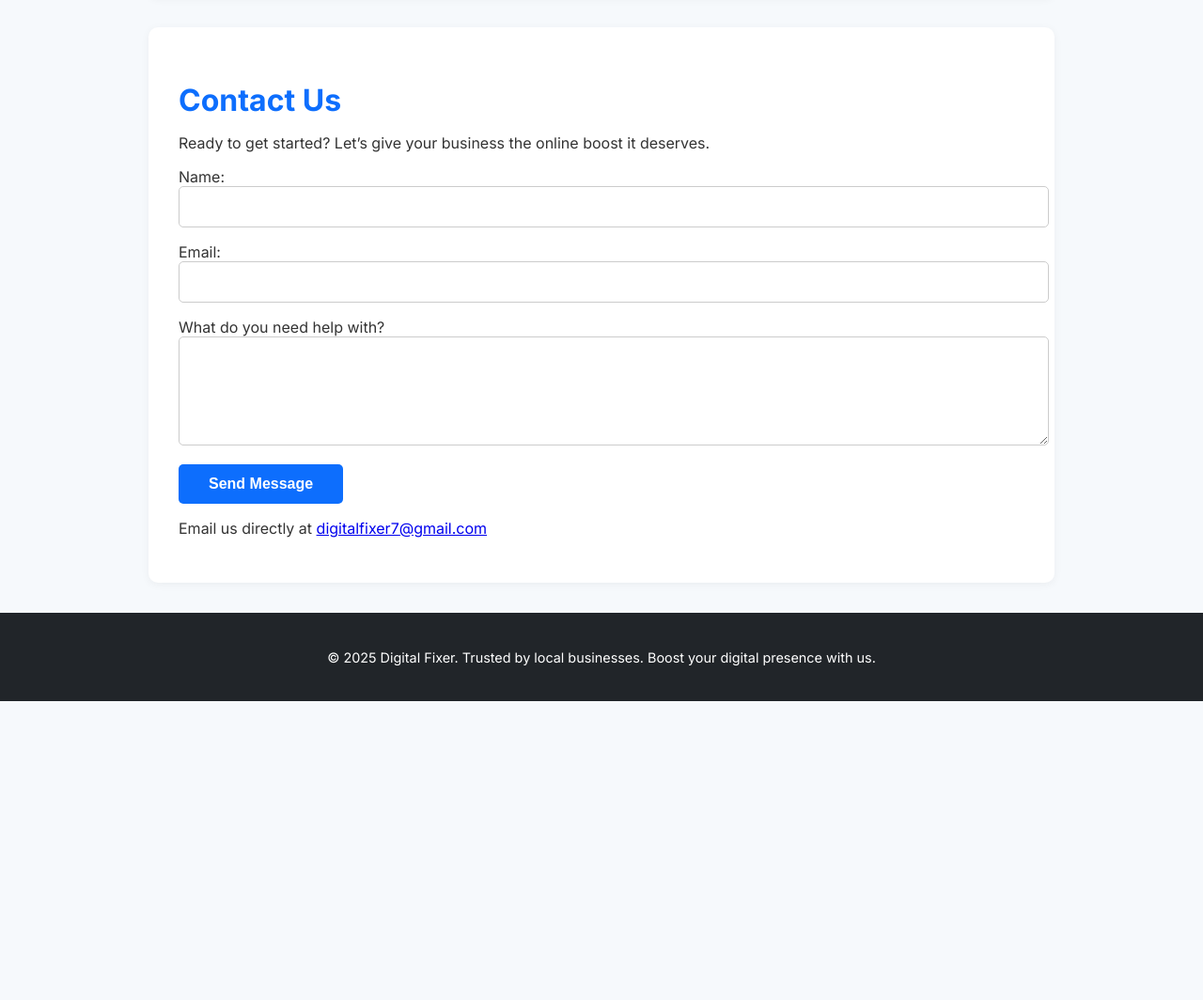
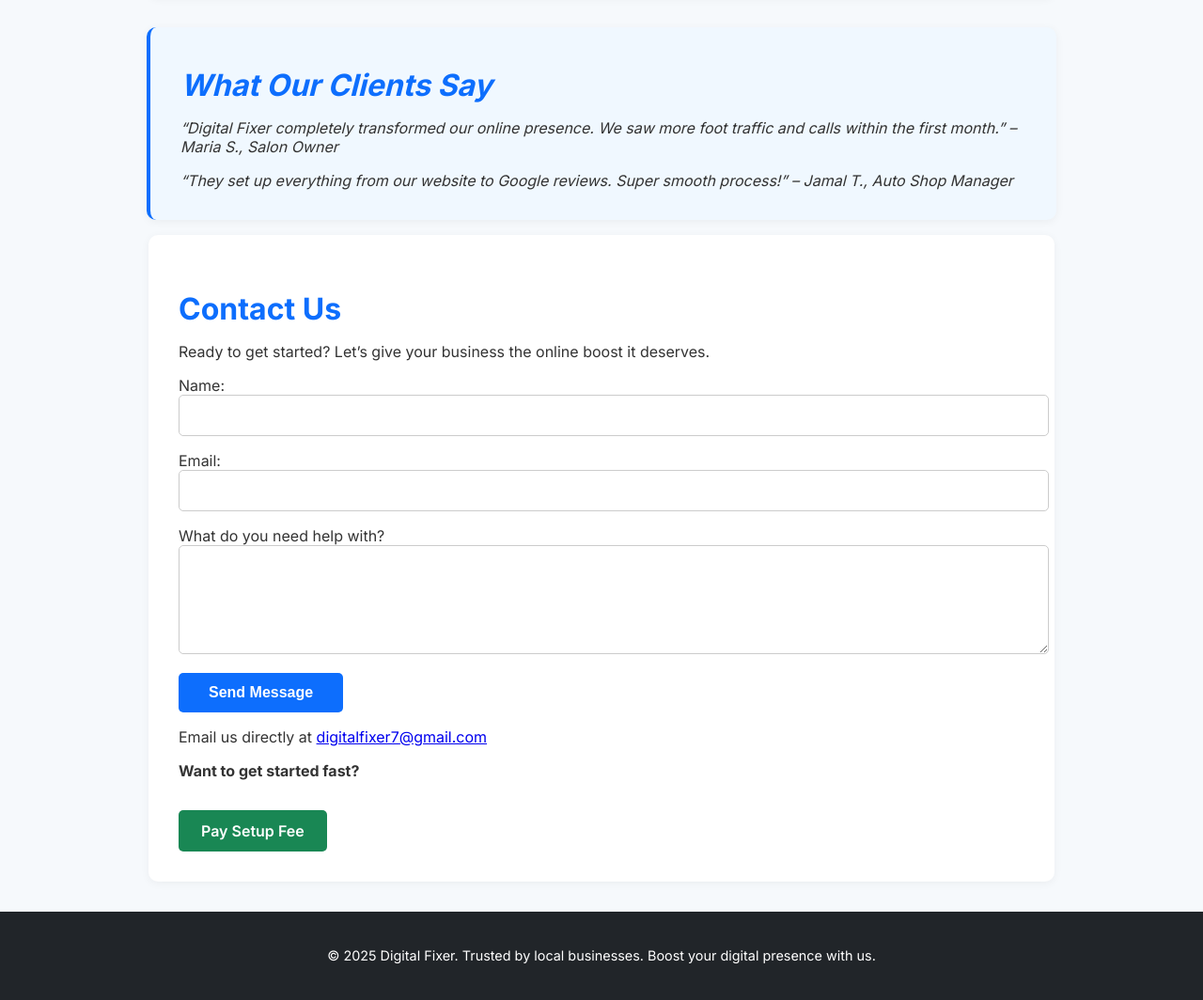
Before and after one commit to Nkor77/digital-fixer-site, a plain HTML site: page index.html in a window 1280 px wide. Shown: the part 1031-2095 px from the top of the page at 94% size. Before the commit the page ends 1777 px from the top, so only its background shows below. Drawn offline with Linux system fonts and the light colour scheme.

Commit message:
Update index.html

```diff
--- a/index.html
+++ b/index.html
@@ -93,6 +93,13 @@
       padding: 1.5rem;
       font-size: 0.9rem;
     }
+    .testimonials {
+      background: #f0f8ff;
+      border-left: 4px solid #0d6efd;
+      padding: 1rem 2rem;
+      margin-bottom: 1rem;
+      font-style: italic;
+    }
   </style>
 </head>
 <body>
@@ -125,10 +132,16 @@
     <a class="button" href="#contact">Claim Your Free Consultation</a>
   </section>
 
+  <section class="testimonials">
+    <h2>What Our Clients Say</h2>
+    <p>“Digital Fixer completely transformed our online presence. We saw more foot traffic and calls within the first month.” – Maria S., Salon Owner</p>
+    <p>“They set up everything from our website to Google reviews. Super smooth process!” – Jamal T., Auto Shop Manager</p>
+  </section>
+
   <section class="contact" id="contact">
     <h2>Contact Us</h2>
     <p>Ready to get started? Let’s give your business the online boost it deserves.</p>
-    <form>
+    <form action="https://formspree.io/f/xqalapqo" method="POST">
       <label for="name">Name:</label>
       <input type="text" id="name" name="name" required />
 
@@ -141,6 +154,8 @@
       <button type="submit">Send Message</button>
     </form>
     <p>Email us directly at <a href="mailto:digitalfixer7@gmail.com">digitalfixer7@gmail.com</a></p>
+    <p><strong>Want to get started fast?</strong></p>
+    <a class="button" href="https://www.paypal.com/paypalme/digitalfixer" target="_blank">Pay Setup Fee</a>
   </section>
 
   <footer>
```
